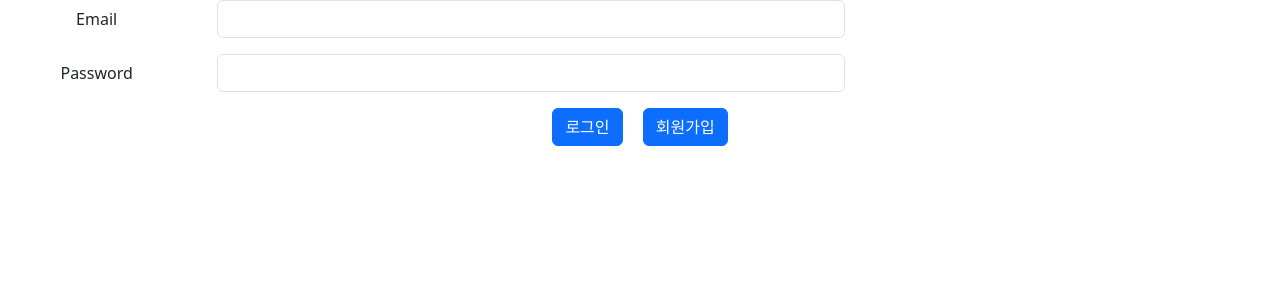
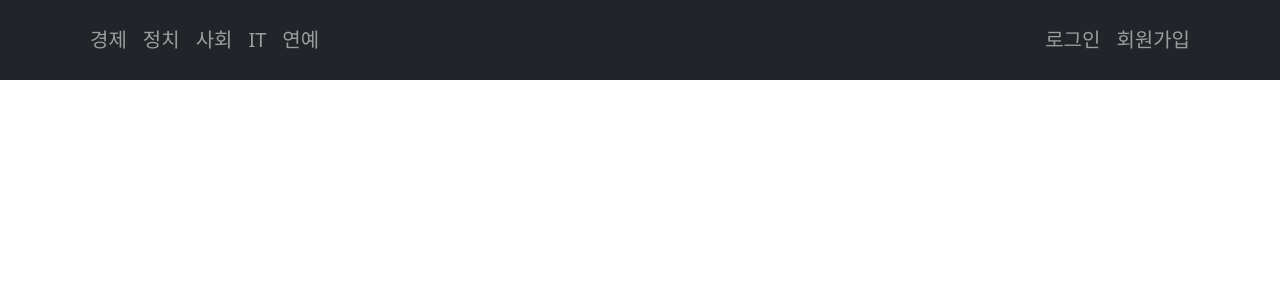
Before and after one commit to skarnddydwls/project, a React (Create React App) app in the folder project/: page / in a window 1280 px wide. Shown: the top 300 px of the page. Built offline with nearby package versions, Linux system fonts and the light colour scheme.

Commit message:
힘들다

```diff
--- a/project/src/App.js
+++ b/project/src/App.js
@@ -1,11 +1,36 @@
 import './App.css';
+import 'bootstrap/dist/css/bootstrap.min.css';
+import { useEffect, useState } from 'react';
+import {Container, Nav, Navbar, Row, Col, Button} from 'react-bootstrap';
+import { Route, Routes, Link, Navigate, useNavigate } from 'react-router-dom';
 import Signin from './pages/Signin';
 
 function App() {
+  const [tab, setTab] = useState(null);
+
   return (
-    <div className="App">
-      <Signin/>
-    </div>
+    <>
+      <Navbar bg="dark" data-bs-theme="dark" style={{height: '80px'}}>
+        <Container style={{fontSize: '20px'}}>
+          <Nav>
+            <Nav.Link href="">경제</Nav.Link>
+            <Nav.Link href="">정치</Nav.Link>
+            <Nav.Link href="">사회</Nav.Link>
+            <Nav.Link href="">IT</Nav.Link>
+            <Nav.Link href="">연예</Nav.Link>
+          </Nav>
+          <Nav className='ms-auto'>
+            <Nav.Link onClick={()=>{setTab(tab === 'Signin' ? null : 'Signin')}}>로그인</Nav.Link>
+            <Nav.Link onClick={()=>{}}>회원가입</Nav.Link>
+          </Nav>
+        </Container>
+      </Navbar>
+      <br/><br/><br/>
+
+      <Container>
+        { tab === 'Signin' ? <Signin/> : null }
+      </Container>
+    </>
   );
 }
 
--- a/project/src/pages/Signin.js
+++ b/project/src/pages/Signin.js
@@ -1,11 +1,11 @@
-import {Button, Col, Form, Row} from 'react-bootstrap';
+import {Button, Col, Form, Row, Container} from 'react-bootstrap';
 import { useState } from 'react';
 import axios from 'axios';
 import 'bootstrap/dist/css/bootstrap.min.css';
 
 const Signin = () => {
     const [form, setForm] = useState ({
-            email: '',
+            id: '',
             password: ''
         }
     )
@@ -36,17 +36,18 @@ const Signin = () => {
              })
     }
     return(
-        <>
+        <Container>
+            <div class="login">
                 <Form onSubmit={handleSubmit}>
-                <Form.Group as={Row} className="mb-3" controlId="email">
-                    <Form.Label column sm="2">Email</Form.Label>
+                    <Form.Group as={Row} className="mb-3" controlId="id">
+                        <Form.Label column sm="2">아이디</Form.Label>
                         <Col sm="6">
-                    <Form.Control name="email" onChange={handleChange}/>
+                        <Form.Control name="id" onChange={handleChange}/>
                         </Col>
                     </Form.Group>
 
                     <Form.Group as={Row} className="mb-3" controlId="Password">
-                    <Form.Label column sm="2">Password</Form.Label>
+                        <Form.Label column sm="2">비밀번호</Form.Label>
                         <Col sm="6">
                         <Form.Control type="password" name="password" onChange={handleChange}/>
                         </Col>
@@ -55,7 +56,8 @@ const Signin = () => {
                     <Button type="submit">로그인</Button> &emsp;
                     <Button type="button" onClick={() => {window.location.href='./signup'}}>회원가입</Button>
                 </Form>
-        </>
+            </div>
+        </Container>
     )
 }
 
```
Lines whose indentation alone changed are shown as unchanged.
